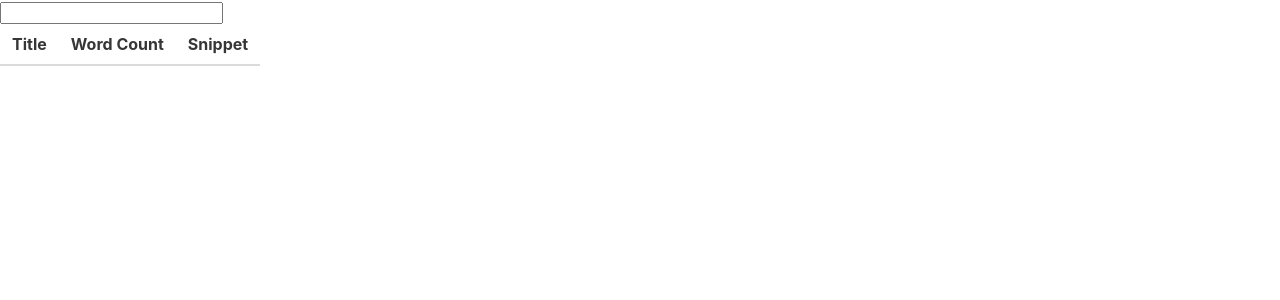
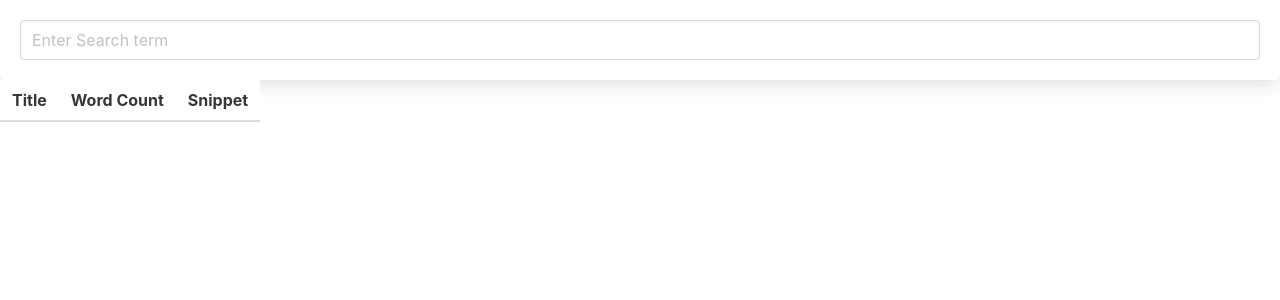
Before and after one commit to akgmage/explore, an Angular app: page / in a window 1280 px wide. Shown: the top 300 px of the page. Built offline with nearby package versions, Linux system fonts and the light colour scheme.

Commit message:
Add style to search component

```diff
--- a/src/app/search-bar/search-bar.component.html
+++ b/src/app/search-bar/search-bar.component.html
@@ -1,8 +1,14 @@
+<div class="box">
     <form (submit)="onFormSubmit($event)">
-    <input (input)="term = $any($event).target.value" />
+        <input
+            placeholder="Enter Search term"
+            class="input"
+            (input)="term = $any($event).target.value"
+        />
         <!--
             every single time input eevnt occurs
             we are gonna take the value at text input
             and use it to update term property on our class
         -->
     </form>
+</div>
```
Lines whose indentation alone changed are shown as unchanged.
